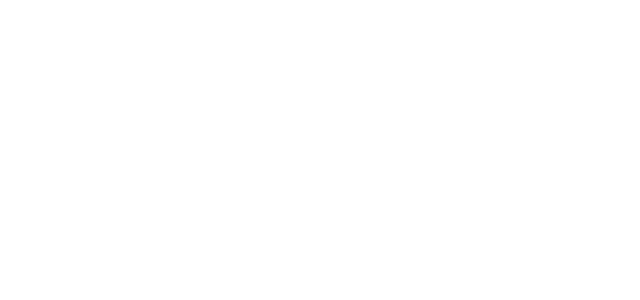
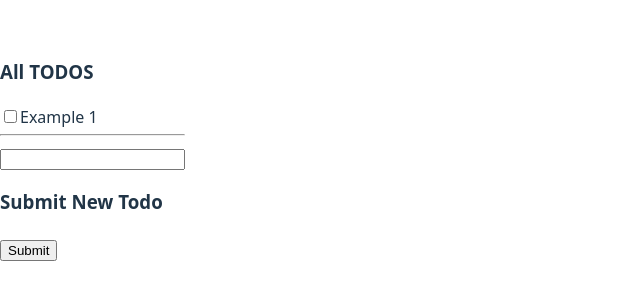
Before and after one commit to Dutta-SD/WebDevPractice, a React (Vite) app in the folder React/reactPractice/: page /todo in a window 1280 px wide. Before the commit this address had no page. Shown: the part 250-550 px from the top of the page, without its empty margins (0-640 px from the left). Built offline with nearby package versions, Linux system fonts and the light colour scheme.

Commit message:
First TODO with props

```diff
--- a/React/reactPractice/src/App.tsx
+++ b/React/reactPractice/src/App.tsx
@@ -1,19 +1,18 @@
-import { Route, Routes } from 'react-router'
-import './App.css'
-import About from './components/about/About'
-import Party from './components/party/Party'
-import Clock from './components/clock/Clock'
+import { Route, Routes } from "react-router";
+import About from "./components/about/About";
+import Party from "./components/party/Party";
+import Clock from "./components/clock/Clock";
+import Todo from "./components/todo/Todo";
 
 function App() {
   return (
     <Routes>
-      <Route path='/about' element={<About person={"farmer"} />} />
-      <Route path='/party' element={<Party />} />
-      <Route path='/clock' element={<Clock/>} />
+      <Route path="/about" element={<About person={"farmer"} />} />
+      <Route path="/party" element={<Party />} />
+      <Route path="/clock" element={<Clock />} />
+      <Route path="/todo" element={<Todo />} />
     </Routes>
-
-  )
+  );
 }
 
-
-export default App
+export default App;
--- /dev/null
+++ b/React/reactPractice/src/components/todo/Todo.tsx
@@ -0,0 +1,62 @@
+import { useEffect, useState } from "react";
+
+interface TodoItemProps {
+  text: string;
+}
+
+const TodoItem = (props: TodoItemProps) => {
+  const [isChecked, setIsChecked] = useState(false);
+  const handleCheckboxChange = () => {
+    setIsChecked(!isChecked);
+  };
+  return (
+    <div>
+      <label>
+        <input
+          type="checkbox"
+          checked={isChecked}
+          onChange={handleCheckboxChange}
+        />
+        <span style={isChecked ? { textDecoration: "line-through" } : {}}>
+          {props.text}
+        </span>
+      </label>
+    </div>
+  );
+};
+
+const Todo = () => {
+  const [allTodos, setAllTodos] = useState<Array<string>>(["Example 1"]);
+  const [newTodo, setNewTodo] = useState("");
+  const submitNewTodo = (e: React.FormEvent) => {
+    e.preventDefault();
+    setAllTodos([newTodo, ...allTodos]);
+    setNewTodo("");
+  };
+  useEffect(() => {}, [allTodos]);
+  return (
+    <div>
+      <h3>All TODOS</h3>
+      {allTodos.map((todo: string, index: number) => {
+        return <TodoItem key={index} text={todo} />;
+      })}
+      <hr style={{ marginTop: "5px" }} />
+      <form id="addNewTodo" onSubmit={submitNewTodo}>
+        <div>
+          <input
+            type="text"
+            value={newTodo}
+            onChange={(e) => setNewTodo(e.target.value)}
+            style={{ marginTop: "5px" }}
+          />
+        </div>
+        <div>
+          <h3> Submit New Todo</h3>
+          <input type="submit" value="Submit" style={{ marginTop: "5px" }} />
+        </div>
+      </form>
+    </div>
+  );
+};
+
+export default Todo;
```
